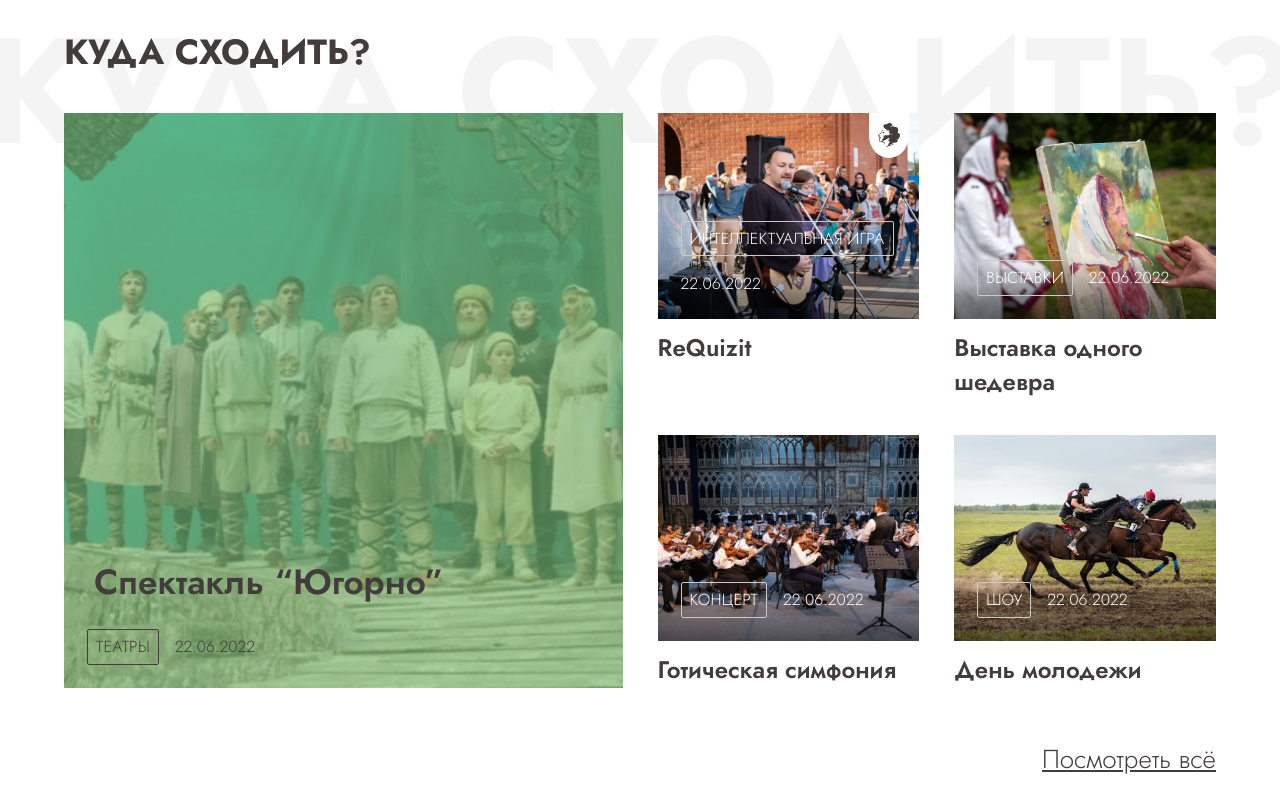
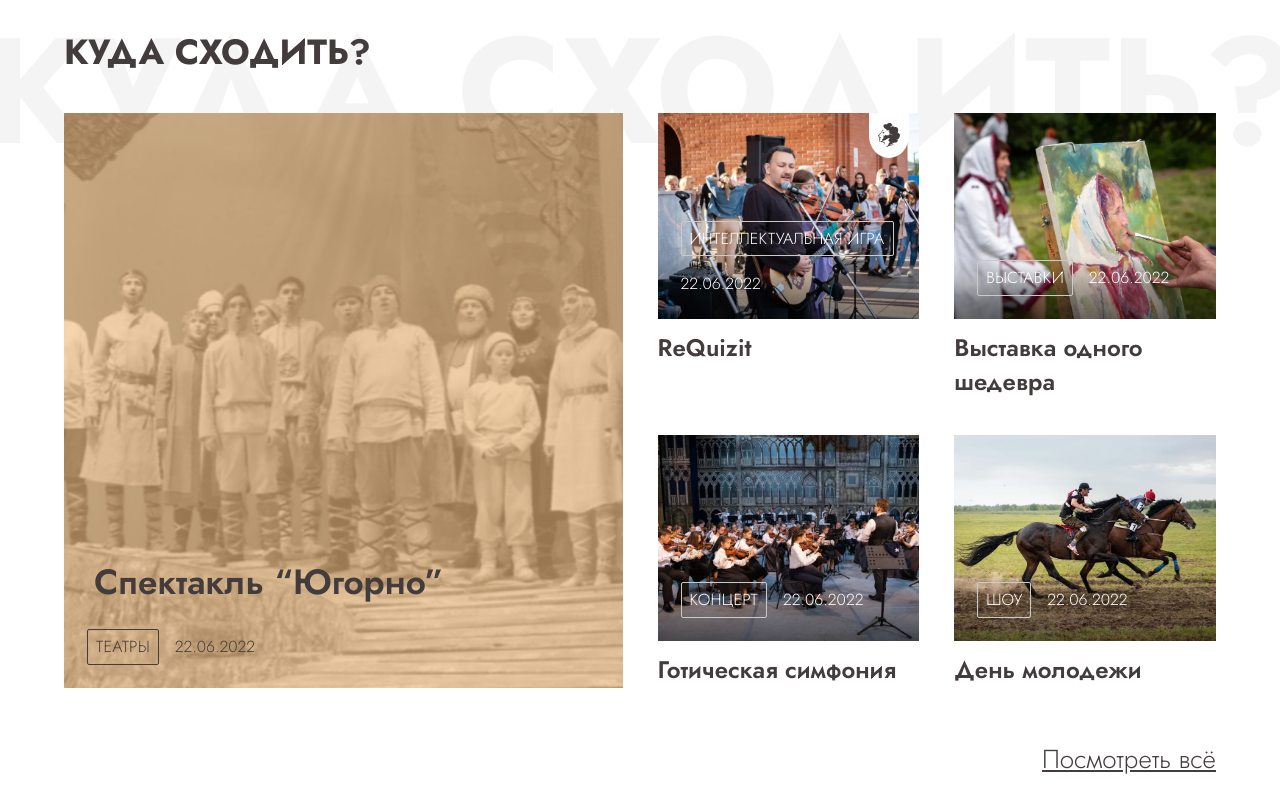
Before and after one commit to alina-onmaster/culture-mariel, a plain HTML site: page index.html in a window 1280 px wide. In both pictures the pointer is over the element 343 px from the left and 1742 px from the top of the page. Shown: the part 1342-2142 px from the top of the page. Drawn offline with Linux system fonts and the light colour scheme.

Commit message:
Замена заливки при наведении

```diff
--- a/css/style.css
+++ b/css/style.css
@@ -2376,12 +2376,14 @@ img {
 .articles__item-link:hover .article__img-wrap::before,
 .articles__item-link:focus .article__img-wrap::before {
   height: 100%;
-  background: rgba(120, 198, 128, 0.6);
+  background: rgba(249, 193, 129, 0.6);
 }
 .articles__item-link:hover .article__img-wrap img,
 .articles__item-link:focus .article__img-wrap img {
   -webkit-transform: scale(1.1);
           transform: scale(1.1);
+  -webkit-filter: grayscale(100%);
+          filter: grayscale(100%);
 }
 .articles__item-link:hover .article__info,
 .articles__item-link:focus .article__info {
```
